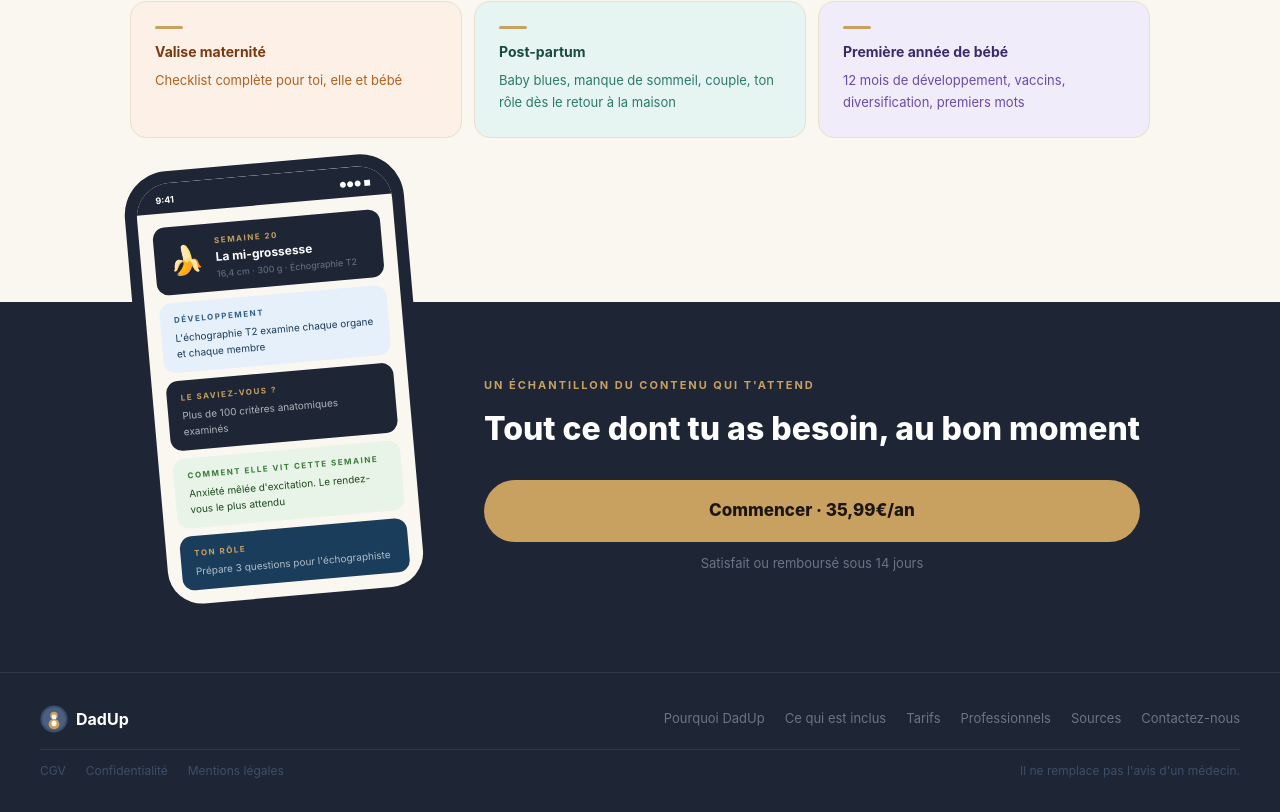
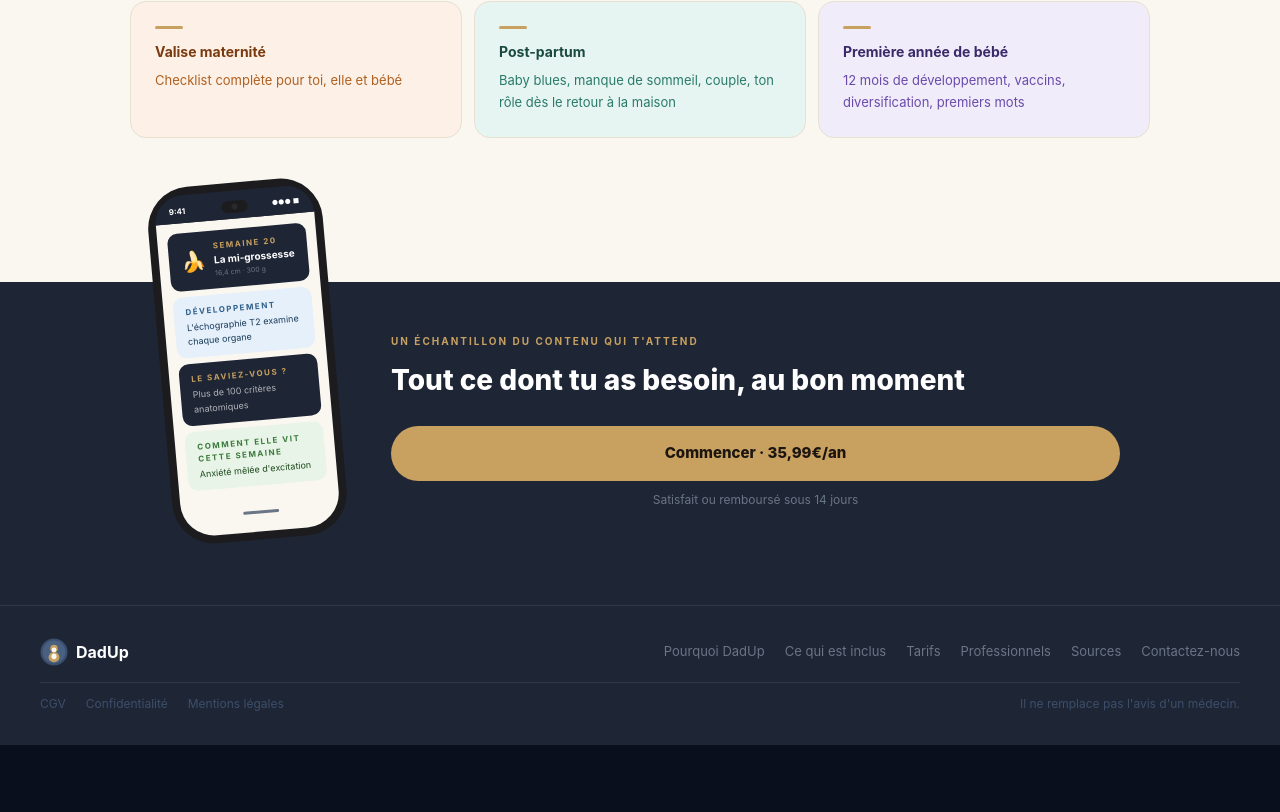
Before and after one commit to Julproject/dadup, a Next.js app: page /inclus in a window 1280 px wide. Shown: the part 607-1419 px from the top of the page. After the commit the page ends 1352 px from the top, so only its background shows below. Built offline with nearby package versions, Linux system fonts and the light colour scheme.

Commit message:
Update page.tsx

```diff
--- a/app/inclus/page.tsx
+++ b/app/inclus/page.tsx
@@ -270,70 +270,70 @@ export default function InclusPage() {
       {/* ECHANTILLON */}
       <div style={{ position: 'relative' }}>
 
-        {/* Bande crème pour le chevauchement */}
-        <div style={{ background: C.cream, height: '100px' }}></div>
+        {/* Bande crème pour chevauchement */}
+        <div style={{ background: C.cream, height: '80px' }}></div>
 
         {/* Section sombre */}
         <div style={{ background: C.dark, padding: '0 40px 64px' }}>
-          <div style={{ maxWidth: '1000px', margin: '0 auto', display: 'flex', alignItems: 'center', gap: '64px' }}>
+          <div style={{ maxWidth: '960px', margin: '0 auto', display: 'flex', alignItems: 'center', gap: '56px' }}>
 
-            {/* TÉLÉPHONE qui chevauche */}
-            <div style={{
-              background: C.dark, borderRadius: '44px', padding: '12px',
-              width: '280px', flexShrink: 0,
-              transform: 'rotate(-5deg)',
-              marginTop: '-140px',
-              position: 'relative', zIndex: 2,
-            }}>
-              <div style={{ background: C.cream, borderRadius: '34px', overflow: 'hidden' }}>
-                <div style={{ background: C.dark, padding: '10px 20px 6px', display: 'flex', justifyContent: 'space-between', alignItems: 'center' }}>
-                  <span style={{ color: '#fff', fontSize: '9px', fontWeight: 700 }}>9:41</span>
-                  <span style={{ color: '#fff', fontSize: '8px' }}>●●● ■</span>
+            {/* iPhone */}
+            <div style={{ flexShrink: 0, marginTop: '-100px', transform: 'rotate(-5deg)', position: 'relative', zIndex: 2 }}>
+              <div style={{ background: '#1c1c1e', borderRadius: '42px', padding: '8px', width: '175px' }}>
+                <div style={{ background: C.dark, borderRadius: '36px 36px 0 0', padding: '10px 14px 6px', display: 'flex', justifyContent: 'space-between', alignItems: 'center', position: 'relative' }}>
+                  <span style={{ color: '#fff', fontSize: '8px', fontWeight: 700 }}>9:41</span>
+                  <div style={{ background: '#1c1c1e', borderRadius: '20px', padding: '3px 10px', position: 'absolute', left: '50%', transform: 'translateX(-50%)' }}>
+                    <div style={{ width: '6px', height: '6px', background: '#2a2a2c', borderRadius: '50%' }}></div>
                   </div>
-                <div style={{ padding: '14px', display: 'flex', flexDirection: 'column', gap: '8px' }}>
+                  <span style={{ color: '#fff', fontSize: '7px' }}>●●● ■</span>
+                </div>
+                <div style={{ background: C.cream, borderRadius: '0 0 34px 34px', overflow: 'hidden' }}>
+                  <div style={{ padding: '10px', display: 'flex', flexDirection: 'column', gap: '6px' }}>
 
-                  <div style={{ background: C.dark, borderRadius: '12px', padding: '11px 14px', display: 'flex', alignItems: 'center', gap: '12px' }}>
-                    <span style={{ fontSize: '28px' }}>🍌</span>
+                    <div style={{ background: C.dark, borderRadius: '10px', padding: '9px 12px', display: 'flex', alignItems: 'center', gap: '8px' }}>
+                      <span style={{ fontSize: '20px' }}>🍌</span>
                       <div>
-                      <p style={{ color: C.gold, fontSize: '8px', fontWeight: 700, letterSpacing: '1.5px', textTransform: 'uppercase' as const, margin: '0 0 2px' }}>Semaine 20</p>
-                      <p style={{ color: '#fff', fontSize: '12px', fontWeight: 700, margin: '0 0 1px' }}>La mi-grossesse</p>
-                      <p style={{ fontSize: '9px', color: '#6a7585', margin: 0 }}>16,4 cm · 300 g · Échographie T2</p>
+                        <p style={{ color: C.gold, fontSize: '8px', fontWeight: 700, letterSpacing: '1.5px', textTransform: 'uppercase' as const, margin: '0 0 1px' }}>Semaine 20</p>
+                        <p style={{ color: '#fff', fontSize: '10px', fontWeight: 700, margin: '0 0 1px' }}>La mi-grossesse</p>
+                        <p style={{ fontSize: '7px', color: '#6a7585', margin: 0 }}>16,4 cm · 300 g</p>
                       </div>
                     </div>
 
-                  <div style={{ background: '#E6F0FA', borderRadius: '12px', padding: '11px 14px' }}>
-                    <p style={{ color: '#2E5F8A', fontSize: '8px', fontWeight: 700, letterSpacing: '1.5px', textTransform: 'uppercase' as const, margin: '0 0 4px' }}>Développement</p>
-                    <p style={{ color: '#1A3D5C', fontSize: '10px', lineHeight: 1.6, margin: 0 }}>L&apos;échographie T2 examine chaque organe et chaque membre</p>
+                    <div style={{ background: '#E6F0FA', borderRadius: '10px', padding: '9px 12px' }}>
+                      <p style={{ color: '#2E5F8A', fontSize: '8px', fontWeight: 700, letterSpacing: '1.5px', textTransform: 'uppercase' as const, margin: '0 0 3px' }}>Développement</p>
+                      <p style={{ color: '#1A3D5C', fontSize: '9px', lineHeight: 1.6, margin: 0 }}>L&apos;échographie T2 examine chaque organe</p>
                     </div>
 
-                  <div style={{ background: C.dark, borderRadius: '12px', padding: '11px 14px' }}>
-                    <p style={{ color: C.gold, fontSize: '8px', fontWeight: 700, letterSpacing: '1.5px', textTransform: 'uppercase' as const, margin: '0 0 4px' }}>Le saviez-vous ?</p>
-                    <p style={{ color: 'rgba(255,255,255,0.65)', fontSize: '10px', lineHeight: 1.6, margin: 0 }}>Plus de 100 critères anatomiques examinés</p>
+                    <div style={{ background: C.dark, borderRadius: '10px', padding: '9px 12px' }}>
+                      <p style={{ color: C.gold, fontSize: '8px', fontWeight: 700, letterSpacing: '1.5px', textTransform: 'uppercase' as const, margin: '0 0 3px' }}>Le saviez-vous ?</p>
+                      <p style={{ color: 'rgba(255,255,255,0.65)', fontSize: '9px', lineHeight: 1.6, margin: 0 }}>Plus de 100 critères anatomiques</p>
                     </div>
 
-                  <div style={{ background: '#e8f4e8', borderRadius: '12px', padding: '11px 14px' }}>
-                    <p style={{ color: '#3a7a3a', fontSize: '8px', fontWeight: 700, letterSpacing: '1.5px', textTransform: 'uppercase' as const, margin: '0 0 4px' }}>Comment elle vit cette semaine</p>
-                    <p style={{ color: '#1e4a1e', fontSize: '10px', lineHeight: 1.6, margin: 0 }}>Anxiété mêlée d&apos;excitation. Le rendez-vous le plus attendu</p>
+                    <div style={{ background: '#e8f4e8', borderRadius: '10px', padding: '9px 12px' }}>
+                      <p style={{ color: '#3a7a3a', fontSize: '8px', fontWeight: 700, letterSpacing: '1.5px', textTransform: 'uppercase' as const, margin: '0 0 3px' }}>Comment elle vit cette semaine</p>
+                      <p style={{ color: '#1e4a1e', fontSize: '9px', lineHeight: 1.6, margin: 0 }}>Anxiété mêlée d&apos;excitation</p>
                     </div>
 
-                  <div style={{ background: '#1A3D5C', borderRadius: '12px', padding: '11px 14px' }}>
-                    <p style={{ color: C.gold, fontSize: '8px', fontWeight: 700, letterSpacing: '1.5px', textTransform: 'uppercase' as const, margin: '0 0 4px' }}>Ton rôle</p>
-                    <p style={{ color: 'rgba(255,255,255,0.65)', fontSize: '10px', lineHeight: 1.6, margin: 0 }}>Prépare 3 questions pour l&apos;échographiste</p>
+
+
+                    <div style={{ textAlign: 'center', padding: '4px 0 2px' }}>
+                      <div style={{ background: '#6a7585', width: '36px', height: '3px', borderRadius: '3px', display: 'inline-block' }}></div>
                     </div>
 
                   </div>
                 </div>
               </div>
+            </div>
 
             {/* CTA */}
-            <div style={{ flex: 1, paddingTop: '40px' }}>
-              <p style={{ color: C.gold, fontSize: '11px', fontWeight: 700, letterSpacing: '2px', textTransform: 'uppercase' as const, margin: '0 0 16px' }}>Un échantillon du contenu qui t&apos;attend</p>
-              <p style={{ color: C.white, fontSize: '32px', fontWeight: 800, margin: '0 0 32px', lineHeight: 1.2 }}>Tout ce dont tu as besoin, au bon moment</p>
+            <div style={{ flex: 1, paddingTop: '20px' }}>
+              <p style={{ color: C.gold, fontSize: '10px', fontWeight: 700, letterSpacing: '2px', textTransform: 'uppercase' as const, margin: '0 0 14px' }}>Un échantillon du contenu qui t&apos;attend</p>
+              <p style={{ color: C.white, fontSize: '28px', fontWeight: 800, margin: '0 0 28px', lineHeight: 1.25 }}>Tout ce dont tu as besoin, au bon moment</p>
               <div>
-                <button onClick={() => setShowModal(true)} style={{ background: C.gold, color: '#1c1510', border: 'none', padding: '18px 36px', borderRadius: '32px', fontSize: '17px', fontWeight: 800, cursor: 'pointer', display: 'block', marginBottom: '12px', width: '100%' }}>
+                <button onClick={() => setShowModal(true)} style={{ background: C.gold, color: '#1c1510', border: 'none', padding: '16px 32px', borderRadius: '32px', fontSize: '15px', fontWeight: 800, cursor: 'pointer', display: 'block', marginBottom: '10px', width: '100%' }}>
                   Commencer · 35,99€/an
                 </button>
-                <p style={{ color: '#6a7585', fontSize: '13px', margin: 0, textAlign: 'center' as const }}>Satisfait ou remboursé sous 14 jours</p>
+                <p style={{ color: '#6a7585', fontSize: '12px', margin: 0, textAlign: 'center' as const }}>Satisfait ou remboursé sous 14 jours</p>
               </div>
             </div>
 
```
Lines whose indentation alone changed are shown as unchanged.
